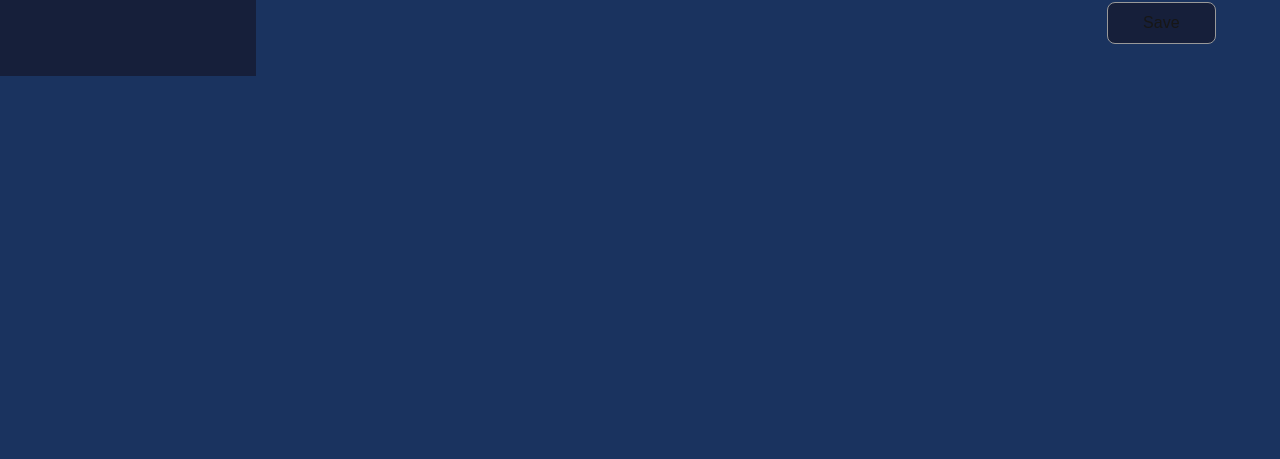
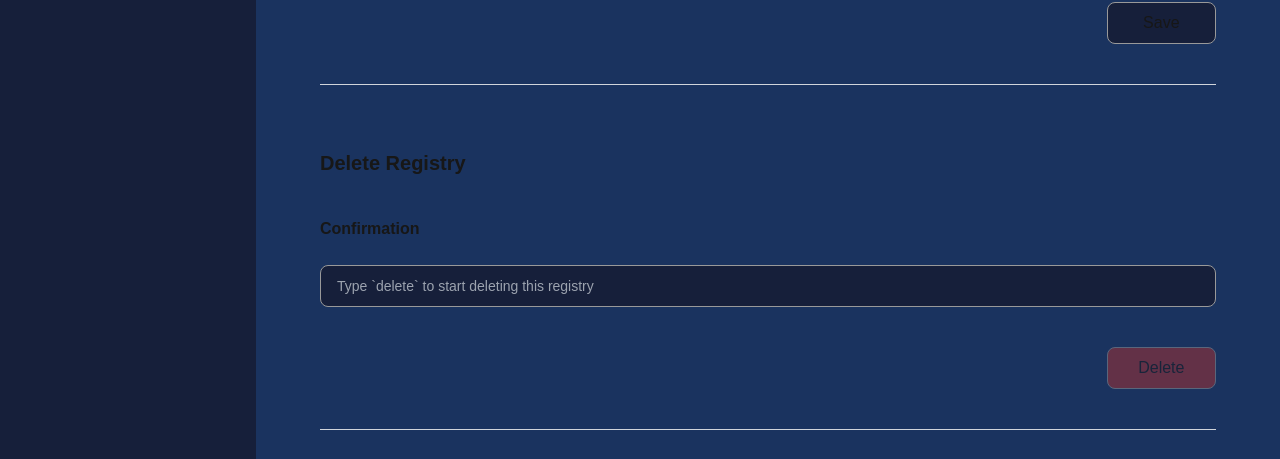
Before and after one commit to kappusuton-yon-tebaru/frontend, a Next.js app: page /cicd/images/registry/1/edit in a window 1280 px wide. Shown: the part 977-1436 px from the top of the page. Before the commit the page ends 1053 px from the top, so only its background shows below. Built offline with nearby package versions, Linux system fonts and the light colour scheme; no server answers.

Commit message:
feat: modify input field empty message
feat: add delete registry

feat: toast context

fix: expression

```diff
--- a/src/app/cicd/images/registry/[registryId]/edit/page.tsx
+++ b/src/app/cicd/images/registry/[registryId]/edit/page.tsx
@@ -1,11 +1,15 @@
 "use client";
-import CustomToast from "@/components/cicd/CustomToast";
 import InputField from "@/components/cicd/InputField";
 import Selector, { SelectorOption } from "@/components/cicd/Selector";
-import { getData, patchData, postData } from "@/services/baseRequest";
-import { useParams } from "next/navigation";
+import { useToast } from "@/context/ToastContext";
+import {
+  deleteData,
+  getData,
+  patchData,
+  postData,
+} from "@/services/baseRequest";
+import { useParams, useRouter } from "next/navigation";
 import { useEffect, useState } from "react";
-import toast from "react-hot-toast";
 
 const options: SelectorOption[] = [
   { label: "ECR", icon: "🟧", id: "ECR" },
@@ -14,8 +18,12 @@ const options: SelectorOption[] = [
 
 export default function EditImageRegistryPage() {
   const { registryId } = useParams();
+  const { triggerToast } = useToast();
+
   const organizationId = "678fcf897c67bca50cfae34e";
   const baseUrl = process.env.NEXT_PUBLIC_BACKEND_URL;
+
+  const router = useRouter();
 
   const [loading, setLoading] = useState(true);
   const [error, setError] = useState<string | null>(null);
@@ -43,15 +51,35 @@ export default function EditImageRegistryPage() {
     dockerToken: "",
   });
 
+  const [textDelete, setTextDelete] = useState("");
+
   const endpoints = {
     projectSpace: `${baseUrl}/resources/children/${organizationId}`,
     project: `${baseUrl}/resources/children/${selectedProjectSpace?.id}`,
     updateRegUrl: `${baseUrl}/regproviders`,
     setProjectToReg: `${baseUrl}/projrepos/${selectedProject?.id}`,
+    deleteRegistry: `${baseUrl}/regproviders/${registryId}`,
   };
 
   const handleChange = (field: keyof typeof registryData, value: string) => {
     setRegistryData((prev) => ({ ...prev, [field]: value }));
+  };
+
+  const handleCanDelete = (value: string) => {
+    if (value === "delete") {
+      return true;
+    }
+    return false;
+  };
+
+  const handleDelete = async () => {
+    try {
+      const response = await deleteData(endpoints.deleteRegistry);
+      triggerToast("Delete registry success!", "success");
+      router.push("/cicd/images/registry");
+    } catch (error) {
+      triggerToast(`Delete registry failed.\n${error}`, "error");
+    }
   };
 
   const handleProjRegSubmit = () => {
@@ -60,9 +88,9 @@ export default function EditImageRegistryPage() {
         registry_provider_id: registryId,
       };
       const operation = patchData(endpoints.setProjectToReg, createPayload);
-      toast.success("Edit registry success!");
+      triggerToast("Link project to registry success!", "success");
     } catch (error) {
-      toast.error(`Edit registry failed.\n${error}`);
+      triggerToast(`Link project to registry failed.\n${error}`, "error");
     }
   };
 
@@ -89,9 +117,9 @@ export default function EditImageRegistryPage() {
       };
       const operation = postData(endpoints.updateRegUrl, createPayload);
 
-      toast.success("Edit registry success!");
+      triggerToast("Edit registry success!", "success");
     } catch (error) {
-      toast.error(`Edit registry failed.\n${error}`);
+      triggerToast(`Edit registry failed.\n${error}`, "error");
     }
   };
 
@@ -138,7 +166,6 @@ export default function EditImageRegistryPage() {
 
   return (
     <div className="min-h-screen bg-ci-bg-dark-blue px-16 py-8">
-      <CustomToast />
       <div className="col-span-2"></div>
       <div className="flex flex-col gap-y-16">
         <div className="grid grid-cols-6 gap-x-12 gap-y-10">
@@ -265,6 +292,32 @@ export default function EditImageRegistryPage() {
               Save
             </button>
           </div>
+          <hr className="border-t border-gray-300 col-span-6" />
+        </div>
+        <div className="grid grid-cols-6 gap-x-12 gap-y-10">
+          <h2 className="text-xl font-bold col-span-6">Delete Registry</h2>
+          <div className="col-span-6">
+            <InputField
+              label="Confirmation"
+              placeholder="Type `delete` to start deleting this registry"
+              value={textDelete}
+              onChange={(value) => setTextDelete(value)}
+            />
+          </div>
+          <div className="col-start-6">
+            <button
+              className={`bg-ci-modal-red border border-ci-modal-grey py-2 rounded-lg text-base w-full ${
+                !handleCanDelete(textDelete)
+                  ? "opacity-50 cursor-not-allowed"
+                  : "hover:bg-ci-status-red"
+              }`}
+              onClick={handleDelete}
+              disabled={!handleCanDelete(textDelete)}
+            >
+              Delete
+            </button>
+          </div>
+          <hr className="border-t border-gray-300 col-span-6" />
         </div>
       </div>
     </div>
--- a/src/app/cicd/images/registry/create/page.tsx
+++ b/src/app/cicd/images/registry/create/page.tsx
@@ -1,10 +1,10 @@
 "use client";
-import CustomToast from "@/components/cicd/CustomToast";
 import InputField from "@/components/cicd/InputField";
 import Selector, { SelectorOption } from "@/components/cicd/Selector";
+import { useToast } from "@/context/ToastContext";
 import { postData } from "@/services/baseRequest";
+import { useRouter } from "next/navigation";
 import { useState } from "react";
-import toast from "react-hot-toast";
 
 const options: SelectorOption[] = [
   { label: "ECR", icon: "🟧", id: "ECR" },
@@ -13,6 +13,10 @@ const options: SelectorOption[] = [
 
 export default function AddImageRegistryPage() {
   const createUrl = `${process.env.NEXT_PUBLIC_BACKEND_URL}/regproviders`;
+
+  const router = useRouter();
+
+  const { triggerToast } = useToast();
 
   const [selectedRegistry, setSelectedRegistry] = useState<SelectorOption>(
     options[0]
@@ -30,7 +34,27 @@ export default function AddImageRegistryPage() {
     setRegistryData((prev) => ({ ...prev, [field]: value }));
   };
 
-  const handleSubmit = () => {
+  const isFormValid = () => {
+    if (!registryData.name) return false;
+    if (!registryData.registryUrl) return false;
+
+    if (selectedRegistry.id === "ECR") {
+      if (
+        !registryData.accessKey ||
+        !registryData.secretKey ||
+        !registryData.awsRegion
+      )
+        return false;
+    }
+
+    if (selectedRegistry.id === "DOCKER") {
+      if (!registryData.dockerToken) return false;
+    }
+
+    return true;
+  };
+
+  const handleSubmit = async () => {
     try {
       const createPayload = {
         name: registryData.name,
@@ -50,16 +74,16 @@ export default function AddImageRegistryPage() {
             : {},
         organization_id: "678fd29c7c67bca50cfae354",
       };
-      const operation = postData(createUrl, createPayload);
-      toast.success("Add registry success!");
+      const operation = await postData(createUrl, createPayload);
+      triggerToast("Add registry success!", "success");
+      router.push("/cicd/images/registry");
     } catch (error) {
-      toast.error(`Add registry failed.\n${error}`);
+      triggerToast(`Add registry failed.\n${error}`, "error");
     }
   };
 
   return (
     <div className="min-h-screen bg-ci-bg-dark-blue px-16 py-8">
-      <CustomToast />
       <div className="flex flex-col gap-y-16">
         <h2 className="text-xl font-bold">Add New Registry Provider</h2>
         <div className="grid grid-cols-6 gap-x-12 gap-y-10">
@@ -69,6 +93,7 @@ export default function AddImageRegistryPage() {
               placeholder="Name"
               value={registryData.name}
               onChange={(value) => handleChange("name", value)}
+              required={true}
             />
           </div>
           <div className="col-span-2 flex flex-col gap-y-6">
@@ -89,6 +114,7 @@ export default function AddImageRegistryPage() {
               placeholder="Image Registry Link"
               value={registryData.registryUrl}
               onChange={(value) => handleChange("registryUrl", value)}
+              required={true}
             />
           </div>
 
@@ -101,6 +127,7 @@ export default function AddImageRegistryPage() {
                   placeholder="Access Key"
                   value={registryData.accessKey}
                   onChange={(value) => handleChange("accessKey", value)}
+                  required={true}
                 />
               </div>
               <div className="col-span-3">
@@ -109,6 +136,7 @@ export default function AddImageRegistryPage() {
                   placeholder="Secret Access Key"
                   value={registryData.secretKey}
                   onChange={(value) => handleChange("secretKey", value)}
+                  required={true}
                 />
               </div>
               <div className="col-span-3">
@@ -117,6 +145,7 @@ export default function AddImageRegistryPage() {
                   placeholder="AWS Region"
                   value={registryData.awsRegion}
                   onChange={(value) => handleChange("awsRegion", value)}
+                  required={true}
                 />
               </div>
               <div className="col-span-3"></div>
@@ -132,6 +161,7 @@ export default function AddImageRegistryPage() {
                   placeholder="Docker Hub Token"
                   value={registryData.dockerToken}
                   onChange={(value) => handleChange("dockerToken", value)}
+                  required={true}
                 />
               </div>
               <div className="col-span-3"></div>
@@ -141,8 +171,13 @@ export default function AddImageRegistryPage() {
           {/* Submit Button */}
           <div className="col-start-6">
             <button
-              className="bg-ci-modal-black hover:bg-ci-modal-blue border border-ci-modal-grey py-2 rounded-lg text-base w-full"
+              className={`bg-ci-modal-black border border-ci-modal-grey py-2 rounded-lg text-base w-full ${
+                !isFormValid()
+                  ? "opacity-50 cursor-not-allowed"
+                  : "hover:bg-ci-modal-blue"
+              }`}
               onClick={handleSubmit}
+              disabled={!isFormValid()}
             >
               Add Registry
             </button>
--- a/src/app/cicd/images/settings/page.tsx
+++ b/src/app/cicd/images/settings/page.tsx
@@ -1,15 +1,15 @@
 "use client";
-import CustomToast from "@/components/cicd/CustomToast";
 import InputField from "@/components/cicd/InputField";
+import { useToast } from "@/context/ToastContext";
 import { getData, postData } from "@/services/baseRequest";
 import { useEffect, useState } from "react";
-import toast from "react-hot-toast";
 import ClipLoader from "react-spinners/ClipLoader";
 
 export default function ImageWorkerSettingPage() {
   const [worker, setWorker] = useState();
   const [loading, setLoading] = useState<boolean>(true);
-  const [error, setError] = useState<string | null>(null);
+
+  const { triggerToast } = useToast();
 
   const baseUrl = process.env.NEXT_PUBLIC_BACKEND_URL;
   const getUrl = `${baseUrl}/setting/maxworker`;
@@ -23,7 +23,8 @@ export default function ImageWorkerSettingPage() {
       } catch (error) {
         const errMessage =
           error instanceof Error ? error.message : "Unknown error";
-        setError(errMessage);
+        // setError(errMessage);
+        triggerToast(`${errMessage}`, "error");
       } finally {
         setLoading(false);
       }
@@ -38,9 +39,9 @@ export default function ImageWorkerSettingPage() {
         max_worker: Number(worker),
       };
       const post = await postData(updateUrl, data);
-      toast.success("Setting max worker success!");
+      triggerToast("Setting max worker success!", "success");
     } catch (error) {
-      toast.error(`Setting max worker failed.\n${error}`);
+      triggerToast(`Setting max worker failed.\n${error}`, "error");
     }
   };
 
@@ -59,17 +60,8 @@ export default function ImageWorkerSettingPage() {
     );
   }
 
-  if (error) {
-    return (
-      <div className="min-h-screen bg-ci-bg-dark-blue px-16 py-20">
-        Error: {error}
-      </div>
-    );
-  }
-
   return (
-    <div className="min-h-screen bg-ci-bg-dark-blue px-16 py-20">
-      <CustomToast />
+    <div className="min-h-screen bg-ci-bg-dark-blue px-16 py-8">
       <div className="flex flex-col gap-y-16">
         <h2 className="text-xl font-bold">Image Builder Setting</h2>
         <div className="grid grid-cols-6 gap-x-12 gap-y-10">
--- a/src/app/cicd/layout.tsx
+++ b/src/app/cicd/layout.tsx
@@ -8,6 +8,7 @@ import {
   QueryClientConfig,
 } from "@tanstack/react-query";
 import CustomBreadcrumbs from "@/components/cicd/CustomBreadcrums";
+import { ToastProvider } from "@/context/ToastContext";
 
 const menuItems: MenuItem[] = [
   {
@@ -81,6 +82,7 @@ export default function RootLayout({
   return (
     <ConfigProvider theme={theme}>
       <QueryClientProvider client={queryClient}>
+        <ToastProvider>
           <CustomBreadcrumbs />
           <div className="flex">
             <SideBarMenu menuItems={menuItems} />
@@ -88,6 +90,7 @@ export default function RootLayout({
               <main className="mt-20">{children}</main>
             </div>
           </div>
+        </ToastProvider>
       </QueryClientProvider>
     </ConfigProvider>
   );
--- a/src/app/cicd/operation/operate/page.tsx
+++ b/src/app/cicd/operation/operate/page.tsx
@@ -2,6 +2,7 @@
 import CustomToast from "@/components/cicd/CustomToast";
 import InputField from "@/components/cicd/InputField";
 import Selector, { SelectorOption } from "@/components/cicd/Selector";
+import { useToast } from "@/context/ToastContext";
 import { getData, postData } from "@/services/baseRequest";
 import { useRouter, useSearchParams } from "next/navigation";
 import { Suspense, useEffect, useState } from "react";
@@ -31,6 +32,8 @@ const operationOptions: SelectorOption[] = [
 function OperationPage() {
   const searchParams = useSearchParams();
   const router = useRouter();
+  const { triggerToast } = useToast();
+
   const baseUrl = process.env.NEXT_PUBLIC_BACKEND_URL;
   const organizationId = "678fcf897c67bca50cfae34e";
 
@@ -92,14 +95,14 @@ function OperationPage() {
         project_id: selectedProject?.data.id,
         services: services,
       };
-      console.log(buildPayload);
       const operation = await postData(
         baseUrl + selectedOperation.data.url,
         buildPayload
       );
+      triggerToast("Create operation success!", "success");
       router.push(`/cicd/operation/jobs/${operation.parent_id}`);
     } catch (error) {
-      toast.error(`Create operation failed.\n${error}`);
+      triggerToast(`Create operation failed.\n${error}`, "error");
     }
   };
 
--- a/src/components/NavigationBar.tsx
+++ b/src/components/NavigationBar.tsx
@@ -38,7 +38,7 @@ export default function NavigationBar() {
   }, [organizations]);
 
   return (
-    <div className="flex flex-row h-16 bg-[#081126] fixed top-0 left-0 right-0 z-30 items-center px-9 justify-between font-bold">
+    <div className="flex flex-row h-16 bg-[#081126] fixed top-0 left-0 right-0 z-40 items-center px-9 justify-between font-bold">
       <div className="flex flex-row gap-x-12 items-center h-12">
         <Image src={"/logo.svg"} alt="logo" width={44} height={44} />
         <div>Project</div>
--- a/src/components/cicd/InputField.tsx
+++ b/src/components/cicd/InputField.tsx
@@ -1,16 +1,29 @@
-import { Dispatch, SetStateAction } from "react";
+"use client";
+import { Dispatch, SetStateAction, useState } from "react";
 
 export default function InputField({
   label,
   placeholder,
   value,
   onChange,
+  required = false,
 }: {
   label: string;
   placeholder: string;
   value: any;
   onChange: Dispatch<SetStateAction<any>>;
+  required?: boolean;
 }) {
+  const [error, setError] = useState(false);
+
+  const handleBlur = () => {
+    if (required && !value) {
+      setError(true);
+    } else {
+      setError(false);
+    }
+  };
+
   return (
     <div className="flex flex-col gap-y-6">
       <label className="text-base font-semibold">{label}</label>
@@ -20,7 +33,11 @@ export default function InputField({
         placeholder={placeholder}
         value={value}
         onChange={(e) => onChange(e.target.value)}
+        onBlur={handleBlur}
       />
+      {error && (
+        <span className="text-red-500 text-sm">The field is required</span>
+      )}
     </div>
   );
 }
--- /dev/null
+++ b/src/context/ToastContext.tsx
@@ -0,0 +1,38 @@
+"use client";
+import CustomToast from "@/components/cicd/CustomToast";
+import { createContext, useContext, useState, ReactNode } from "react";
+import { Toaster, toast } from "react-hot-toast";
+
+interface ToastContextProps {
+  triggerToast: (message: string, type?: "success" | "error") => void;
+}
+
+const ToastContext = createContext<ToastContextProps | undefined>(undefined);
+
+export const ToastProvider = ({ children }: { children: ReactNode }) => {
+  const triggerToast = (
+    message: string,
+    type: "success" | "error" = "success"
+  ) => {
+    if (type === "success") {
+      return toast.success(message);
+    } else {
+      return toast.error(message);
+    }
+  };
+
+  return (
+    <ToastContext.Provider value={{ triggerToast }}>
+      <CustomToast />
+      {children}
+    </ToastContext.Provider>
+  );
+};
+
+export const useToast = () => {
+  const context = useContext(ToastContext);
+  if (!context) {
+    throw new Error("useToast must be used within a ToastProvider");
+  }
+  return context;
+};
```
Also changed, not shown: src/services/baseRequest.tsx (+20 -0 lines). Lines whose indentation alone changed are shown as unchanged.
